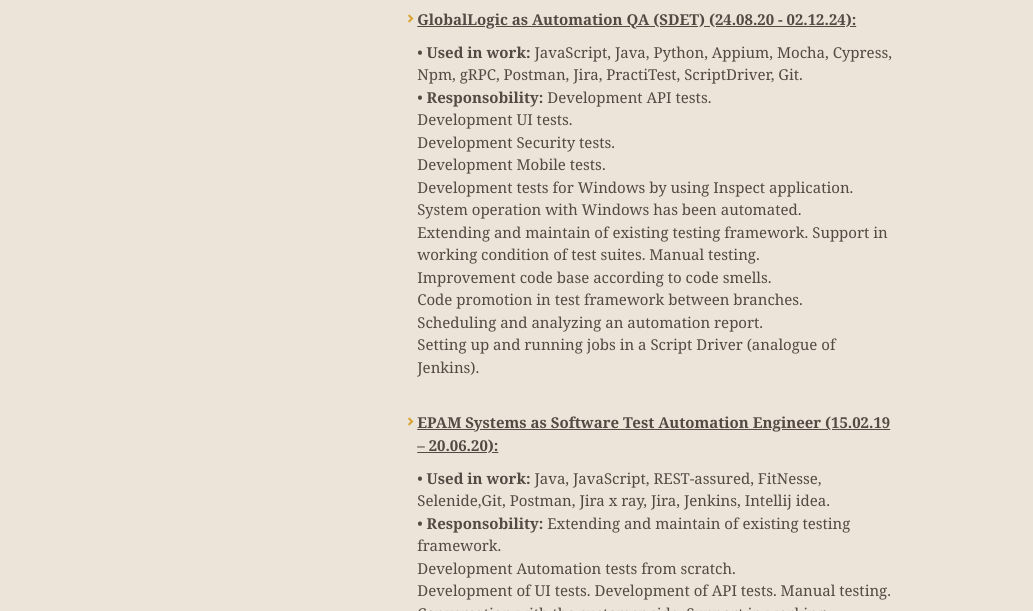
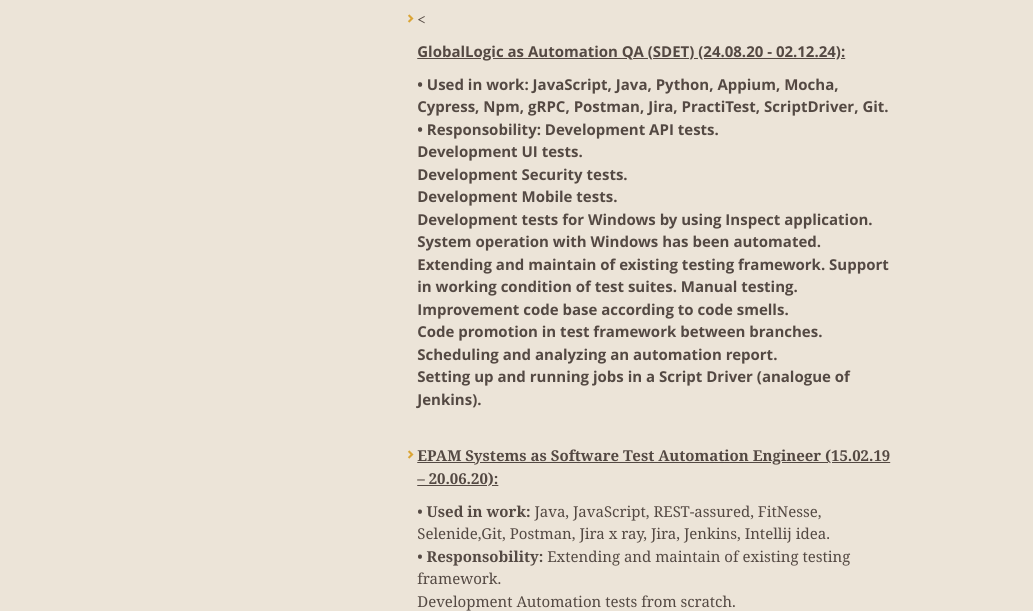
Before and after one commit to andreylopata-gh/andreylopata-gh.github.io, a plain HTML site: page index.html in a window 1280 px wide. Shown: the part 679-1290 px from the top of the page, without its empty margins (0-1033 px from the left). Drawn offline with nearby package versions, Linux system fonts and the light colour scheme.

Commit message:
Update index.html

```diff
--- a/index.html
+++ b/index.html
@@ -77,7 +77,7 @@
 <ul>
 
 	<li>
-	<strong><p style="text-decoration: underline">GlobalLogic as Automation QA (SDET) (24.08.20 - 02.12.24):</p></strong>
+	<<h3><p style="text-decoration: underline">GlobalLogic as Automation QA (SDET) (24.08.20 - 02.12.24):</p></<h3>
 	• <strong>Used in work:</strong> JavaScript, Java, Python, Appium, Mocha, Cypress, Npm, gRPC, Postman, Jira, PractiTest, ScriptDriver, Git. <br />
 	• <strong>Responsobility:</strong> Development API tests. <br />
 	Development UI tests. <br />
```
